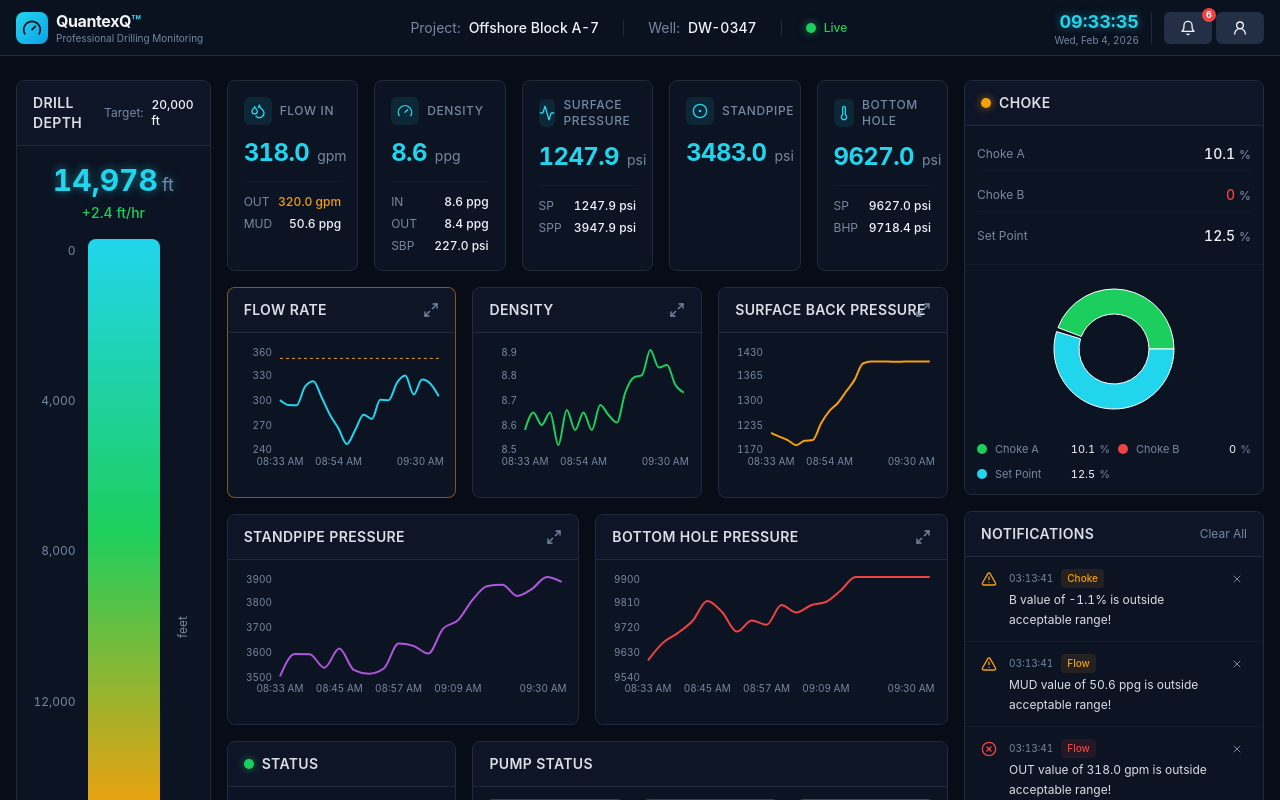
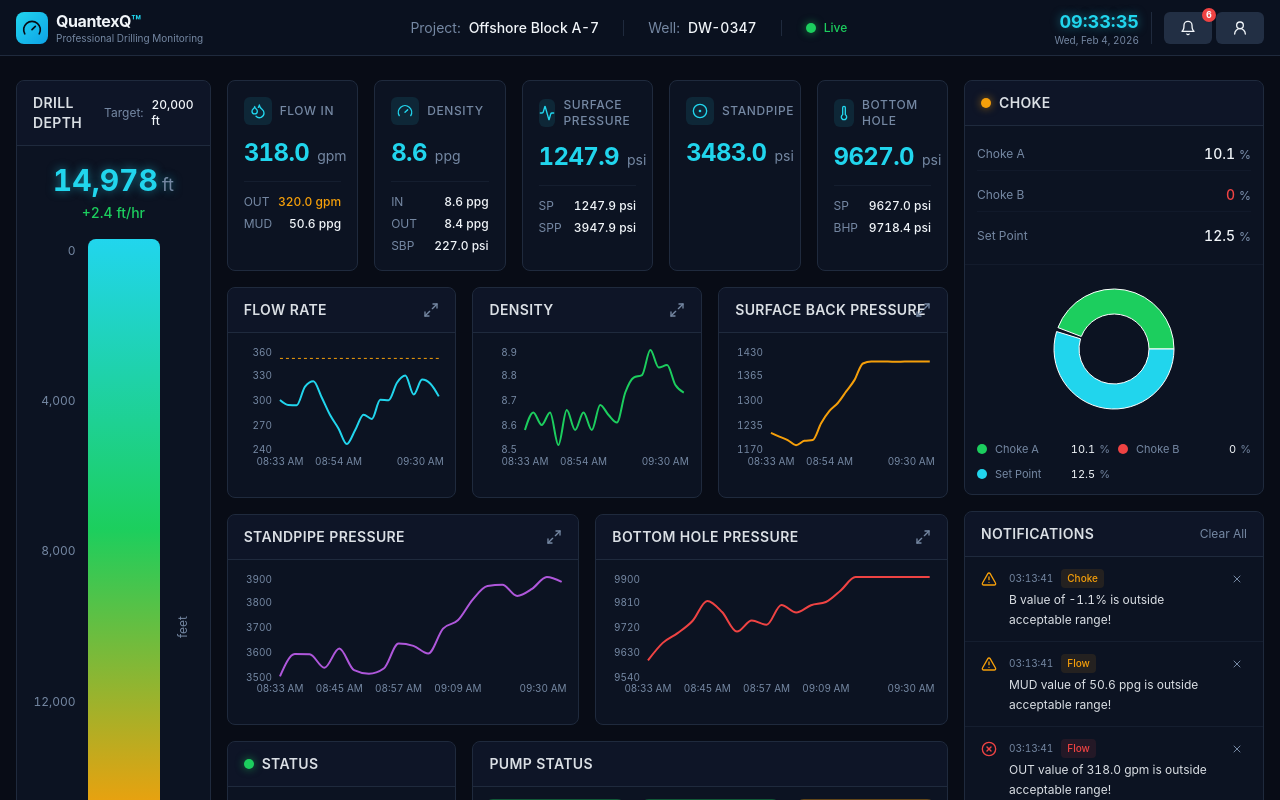
Before and after one commit to tirthpatel3107/QuantexQ, a React (Vite) app: page / in a window 1280 px wide. Shown: the top 800 px of the page. Built offline with nearby package versions, Linux system fonts and the light colour scheme; the HTML template or start-up script is replaced by a standard one.

Commit message:
Change the color combination

```diff
--- a/src/pages/Index.tsx
+++ b/src/pages/Index.tsx
@@ -174,7 +174,6 @@ const Index = () => {
                 title="Flow Rate"
                 data={flowData}
                 color="hsl(var(--primary))"
-                status="warning"
                 threshold={{ value: 350, label: "Max" }}
               />
               <ChartPanel
```
